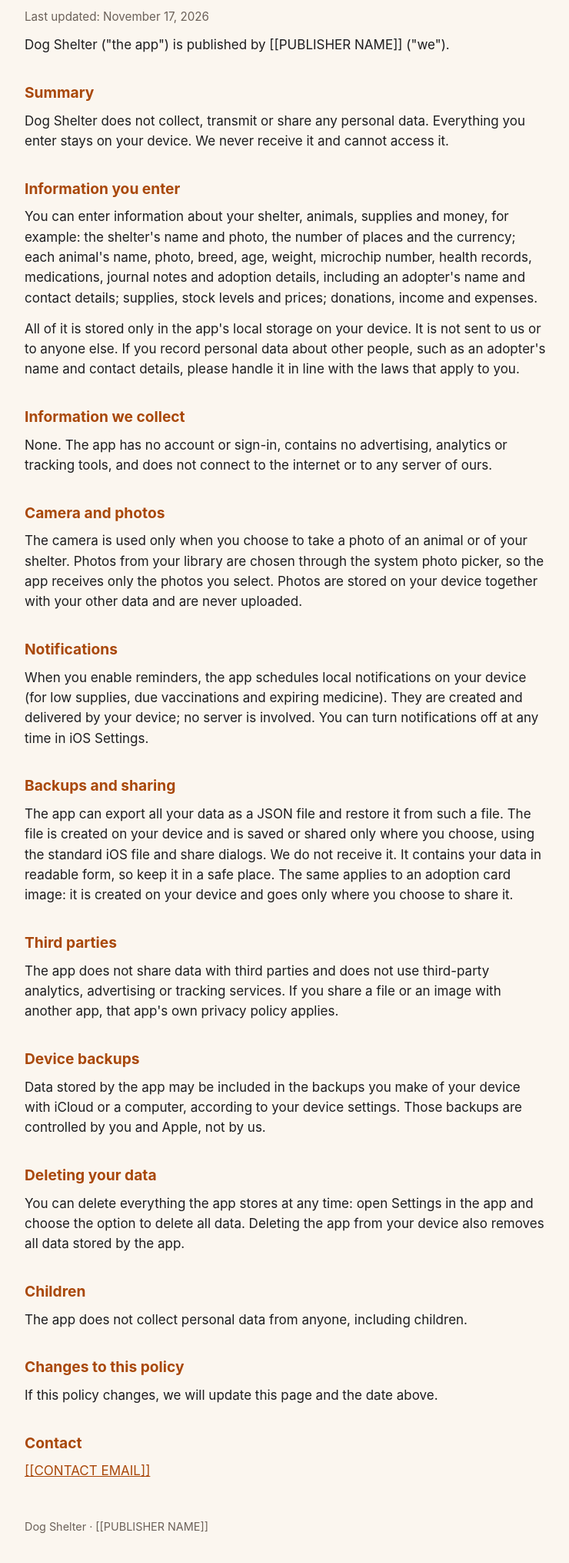
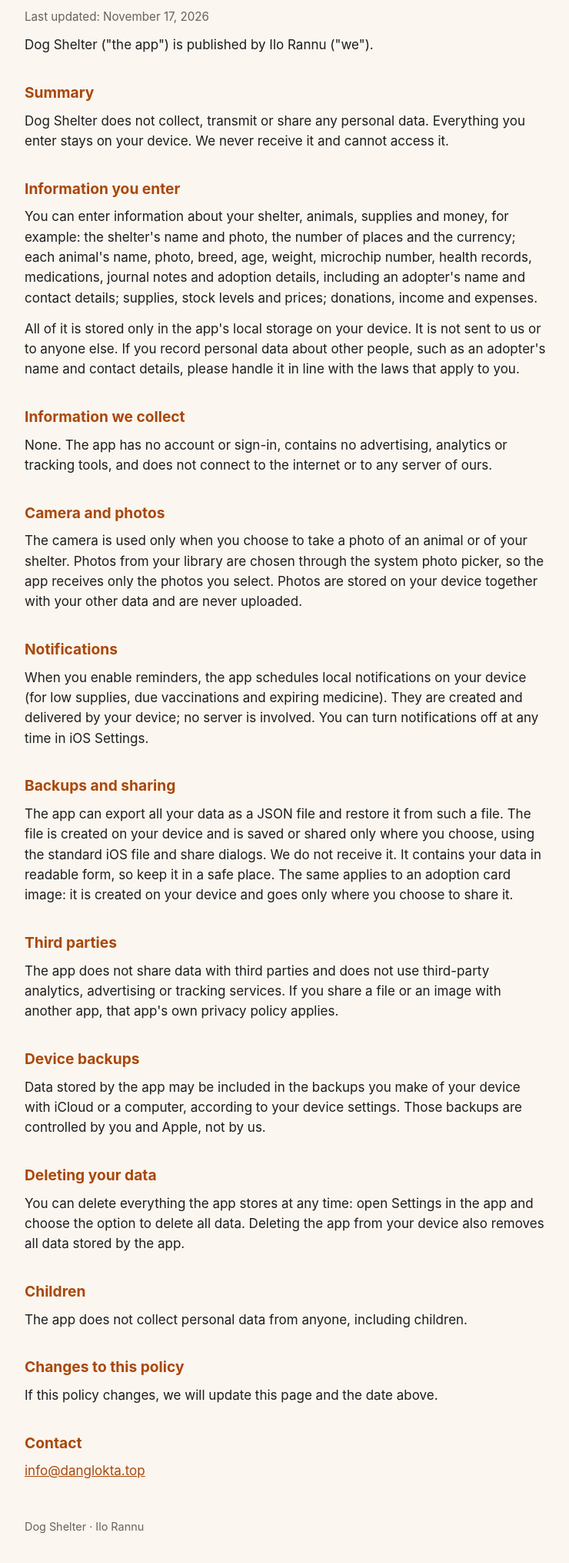
Before and after one commit to ilorannu55/Dog-Shelter, a plain HTML site: page privacy.html in a window 1280 px wide. Shown: the part 128-2158 px from the top of the page at 77% size, without its empty margins (268-1008 px from the left). Drawn offline with Linux system fonts and the light colour scheme.

Commit message:
Add files via upload

```diff
--- a/privacy.html
+++ b/privacy.html
@@ -23,7 +23,7 @@ footer { margin-top: 48px; color: var(--muted); font-size: .9rem; }
 <nav><a href="index.html">Home</a><a href="privacy.html" aria-current="page">Privacy Policy</a><a href="support.html">Support</a></nav>
 <h1>Privacy Policy for Dog Shelter</h1>
 <p class="meta">Last updated: November 17, 2026</p>
-<p>Dog Shelter (&quot;the app&quot;) is published by [[PUBLISHER NAME]] (&quot;we&quot;).</p>
+<p>Dog Shelter (&quot;the app&quot;) is published by Ilo Rannu (&quot;we&quot;).</p>
 <h2>Summary</h2>
 <p>Dog Shelter does not collect, transmit or share any personal data. Everything you enter stays on your device. We never receive it and cannot access it.</p>
 <h2>Information you enter</h2>
@@ -48,8 +48,8 @@ footer { margin-top: 48px; color: var(--muted); font-size: .9rem; }
 <h2>Changes to this policy</h2>
 <p>If this policy changes, we will update this page and the date above.</p>
 <h2>Contact</h2>
-<p><a href="mailto:[[CONTACT EMAIL]]">[[CONTACT EMAIL]]</a></p>
-<footer>Dog Shelter &middot; [[PUBLISHER NAME]]</footer>
+<p><a href="mailto:info@danglokta.top">info@danglokta.top</a></p>
+<footer>Dog Shelter &middot; Ilo Rannu</footer>
 </main>
 </body>
 </html>
```
Also changed, not shown: index.html (+1 -1 lines), support.html (+2 -2 lines).
